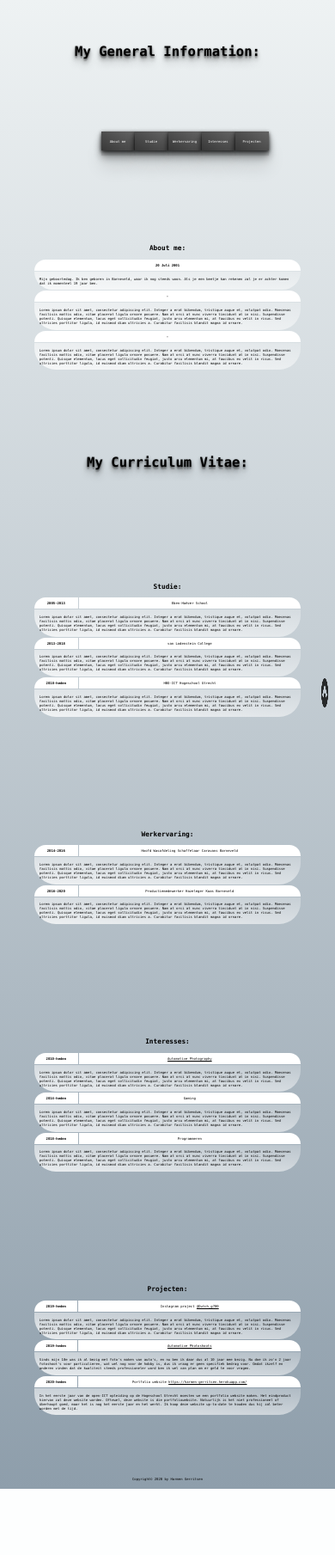
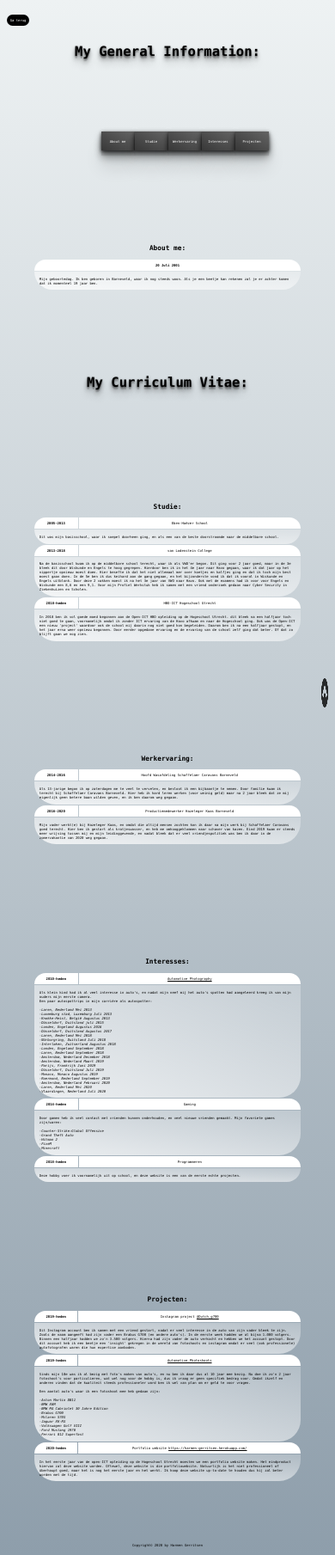
Before and after one commit to HarmenGerritsen/portfolio2, a Flask app: page /about in a window 390 px wide. Shown: the whole page at 86% size. Before the commit the page ends 1732 px from the top, so only its background shows below. Run offline with Flask 2, Linux system fonts and the light colour scheme.

Commit message:
final stages

```diff
--- a/static/about.css
+++ b/static/about.css
@@ -116,7 +116,7 @@ a:hover {
 
 #navtop {
     width: 100%;
-    height: 7vh;
+    height: auto;
     top: 0;
     position: fixed;
     background-color: rgb(39, 39, 44);
@@ -173,6 +173,24 @@ a:hover {
     opacity: 0.8;
 }
 
+/*go back button*/
+
+.myButton {
+	background-color:#000000;
+	border-radius:25px;
+	display: none;
+	cursor:pointer;
+	color:#ffffff;
+	font-size: 1vw;
+	padding: 1vw;
+    text-decoration:none;
+    margin: 1vh 1vw;
+    top: 1vh;
+    left: 1vw;
+    position: fixed;
+    float: left;
+}
+
 /* footer */
 
 footer {
@@ -204,4 +222,7 @@ body {
     #navtop {
         display: none;
     }
+    .myButton {
+        display: inline-block;
+    }
 }
--- a/templates/about.html
+++ b/templates/about.html
@@ -38,7 +38,7 @@
     <tr>
     <td colspan="2" class="info">Mijn geboortedag. Ik ben geboren in Barneveld, waar ik nog steeds woon. Als je een beetje kan rekenen zal je er achter komen dat ik momenteel 19 jaar ben.</td>
     </tr>
-    <tr>
+    <!--<tr>
         <td class="tab1">-</td>
     </tr>
     <tr>
@@ -49,7 +49,7 @@
     </tr>
     <tr>
     <td colspan="2" class="info">Lorem ipsum dolor sit amet, consectetur adipiscing elit. Integer a erat bibendum, tristique augue et, volutpat odio. Maecenas facilisis mattis odio, vitae placerat ligula ornare posuere. Nam at orci at nunc viverra tincidunt at in nisi. Suspendisse potenti. Quisque elementum, lacus eget sollicitudin feugiat, justo arcu elementum mi, at faucibus ex velit in risus. Sed ultricies porttitor ligula, id euismod diam ultricies a. Curabitur facilisis blandit magna id ornare.</td>
-    </tr>
+    </tr>-->
 </table>
 </div>
 <h2>My Curriculum Vitae:</h2>
@@ -62,21 +62,29 @@
         <td class="info-title">Eben-Haëzer School</td>
     </tr>
     <tr>
-    <td colspan="2" class="info">Lorem ipsum dolor sit amet, consectetur adipiscing elit. Integer a erat bibendum, tristique augue et, volutpat odio. Maecenas facilisis mattis odio, vitae placerat ligula ornare posuere. Nam at orci at nunc viverra tincidunt at in nisi. Suspendisse potenti. Quisque elementum, lacus eget sollicitudin feugiat, justo arcu elementum mi, at faucibus ex velit in risus. Sed ultricies porttitor ligula, id euismod diam ultricies a. Curabitur facilisis blandit magna id ornare.</td>
+    <td colspan="2" class="info">Dit was mijn basisschool, waar ik soepel doorheen ging, en als een van de beste doorstroomde naar de middelbare school.</td>
     </tr>
     <tr>
         <td class="tab">2013-2018</td>
         <td class="info-title">van Lodenstein College</td>
     </tr>
     <tr>
-    <td colspan="2" class="info">Lorem ipsum dolor sit amet, consectetur adipiscing elit. Integer a erat bibendum, tristique augue et, volutpat odio. Maecenas facilisis mattis odio, vitae placerat ligula ornare posuere. Nam at orci at nunc viverra tincidunt at in nisi. Suspendisse potenti. Quisque elementum, lacus eget sollicitudin feugiat, justo arcu elementum mi, at faucibus ex velit in risus. Sed ultricies porttitor ligula, id euismod diam ultricies a. Curabitur facilisis blandit magna id ornare.</td>
+    <td colspan="2" class="info">Na de basisschool kwam ik op de middelbare school terecht, waar ik als VWO'er begon. Dit ging voor 2 jaar goed, maar in de 3e bleek dit door Wiskunde en Engels te hoog gegrepen.
+    Hierdoor ben ik in het 4e jaar naar Havo gegaan, waar ik dat jaar op het nippertje opnieuw moest doen. Hier besefte ik dat het niet allemaal mer over koetjes en kalfjes ging en dat ik toch mijn best moest gaan doen.
+    In de 5e ben ik dus keihard aan de gang gegaan, en het bijzonderste vond ik dat ik vooral in Wiskunde en Engels uitblonk. Door deze 2 vakken moest ik na het 3e jaar van VWO naar Havo. Ook met de examens had ik voor
+    voor Engels en Wiskunde een 8,6 en een 9,1. Voor mijn Profiel Werkstuk heb ik samen met een vriend onderzoek gedaan naar Cyber Security in Ziekenhuizen en Scholen.
+    </td>
     </tr>
     <tr>
         <td class="tab">2018-heden</td>
         <td class="info-title">HBO-ICT Hogeschool Utrecht</td>
     </tr>
     <tr>
-    <td colspan="2" class="info">Lorem ipsum dolor sit amet, consectetur adipiscing elit. Integer a erat bibendum, tristique augue et, volutpat odio. Maecenas facilisis mattis odio, vitae placerat ligula ornare posuere. Nam at orci at nunc viverra tincidunt at in nisi. Suspendisse potenti. Quisque elementum, lacus eget sollicitudin feugiat, justo arcu elementum mi, at faucibus ex velit in risus. Sed ultricies porttitor ligula, id euismod diam ultricies a. Curabitur facilisis blandit magna id ornare.</td>
+    <td colspan="2" class="info">
+    In 2018 ben ik vol goede moed begonnen aan de Open-ICT HBO opleiding op de Hogeschool Utrecht. dit bleek na een halfjaar toch niet goed te gaan, voornamelijk omdat ik zonder ICT ervaring van de Havo afkwam en naar de Hogeschool ging.
+    Ook was de Open-ICT een nieuw 'project' waardoor ook de school mij daarin nog niet goed kon begeleiden. Daarom ben ik na een halfjaar gestopt, en het jaar erna weer opnieuw begonnen. Door eerder opgedane ervaring en de ervaring van de school zelf ging dat beter.
+    Of dat zo blijft gaan we nog zien.
+    </td>
     </tr>
 </table>
 </div>
@@ -86,17 +94,23 @@
 <table>
     <tr>
         <td class="tab">2014-2016</td>
-        <td class="info-title">Hoofd Wasafdeling Schaffelaar Caravans Barneveld</td>
+        <td class="info-title">Hoofd Wasafdeling Schaffelaer Caravans Barneveld</td>
     </tr>
     <tr>
-    <td colspan="2" class="info">Lorem ipsum dolor sit amet, consectetur adipiscing elit. Integer a erat bibendum, tristique augue et, volutpat odio. Maecenas facilisis mattis odio, vitae placerat ligula ornare posuere. Nam at orci at nunc viverra tincidunt at in nisi. Suspendisse potenti. Quisque elementum, lacus eget sollicitudin feugiat, justo arcu elementum mi, at faucibus ex velit in risus. Sed ultricies porttitor ligula, id euismod diam ultricies a. Curabitur facilisis blandit magna id ornare.</td>
+    <td colspan="2" class="info">
+        Als 13-jarige begon ik op zaterdagen me te veel te vervelen, en besloot ik een bijbaantje te nemen. Door familie kwam ik terecht bij Schaffelaer Caravans Barneveld. Hier heb ik hard leren werken (voor weinig geld) maar na 2 jaar bleek
+        dat ze mij eigenlijk geen betere baan wilden geven, en ik ben daarom weg gegaan.
+    </td>
     </tr>
     <tr>
         <td class="tab">2016-2020</td>
         <td class="info-title">Productiemedewerker Hazeleger Kaas Barneveld</td>
     </tr>
     <tr>
-    <td colspan="2" class="info">Lorem ipsum dolor sit amet, consectetur adipiscing elit. Integer a erat bibendum, tristique augue et, volutpat odio. Maecenas facilisis mattis odio, vitae placerat ligula ornare posuere. Nam at orci at nunc viverra tincidunt at in nisi. Suspendisse potenti. Quisque elementum, lacus eget sollicitudin feugiat, justo arcu elementum mi, at faucibus ex velit in risus. Sed ultricies porttitor ligula, id euismod diam ultricies a. Curabitur facilisis blandit magna id ornare.</td>
+    <td colspan="2" class="info">
+        Mijn vader werkt(e) bij Hazeleger Kaas, en omdat die altijd mensen zochten kon ik daar na mijn werk bij Schaffelaer Caravans goed terecht. Hier ben ik gestart als kratjeswasser, en heb me omhooggeklommen naar schaver van kazen.
+        Eind 2019 kwam er steeds meer wrijving tussen mij en mijn leidinggevende, en nadat bleek dat er veel vriendjespolitiek was ben ik daar in de zomervakantie van 2020 weg gegaan.
+    </td>
     </tr>
 </table>
 </div>
@@ -109,21 +123,55 @@
         <td class="info-title"><a href="https://www.autogespot.nl/spots?spotter=KIP">Automotive Photography</a></td>
     </tr>
     <tr>
-    <td colspan="2" class="info">Lorem ipsum dolor sit amet, consectetur adipiscing elit. Integer a erat bibendum, tristique augue et, volutpat odio. Maecenas facilisis mattis odio, vitae placerat ligula ornare posuere. Nam at orci at nunc viverra tincidunt at in nisi. Suspendisse potenti. Quisque elementum, lacus eget sollicitudin feugiat, justo arcu elementum mi, at faucibus ex velit in risus. Sed ultricies porttitor ligula, id euismod diam ultricies a. Curabitur facilisis blandit magna id ornare.</td>
+    <td colspan="2" class="info">
+        Als klein kind had ik al veel interesse in auto's, en nadat mijn neef mij het auto's spotten had aangeleerd kreeg ik van mijn ouders mijn eerste camera.
+        <br>
+        Een paar autospottrips in mijn carriére als autospotter:
+        <br><br>
+        <i>-Laren, Nederland Mei 2013<br></i>
+        <i>-Luxemburg stad, Luxemburg Juli 2013<br></i>
+        <i>-Knokke-Heist, België Augustus 2013<br></i>
+        <i>-Düsseldorf, Duitsland juli 2015<br></i>
+        <i>-Londen, Engeland Augustus 2016<br></i>
+        <i>-Düsseldorf, Duitsland Augustus 2017<br></i>
+        <i>-Laren, Nederland Mei 2018<br></i>
+        <i>-Nürburgring, Duitsland Juli 2018<br></i>
+        <i>-Interlaken, Zwitserland Augustus 2018<br></i>
+        <i>-Londen, Engeland September 2018<br></i>
+        <i>-Laren, Nederland September 2018<br></i>
+        <i>-Amsterdam, Nederland December 2018<br></i>
+        <i>-Amsterdam, Nederland Maart 2019<br></i>
+        <i>-Parijs, Frankrijk Juni 2019<br></i>
+        <i>-Düsseldorf, Duitsland Juli 2019<br></i>
+        <i>-Monaco, Monaco Augustus 2019<br></i>
+        <i>-Roermond, Nederland September 2019<br></i>
+        <i>-Amsterdam, Nederland Februari 2020<br></i>
+        <i>-Laren, Nederland Mei 2020<br></i>
+        <i>-Vlaardingen, Nederland Juli 2020<br></i>
+    </td>
     </tr>
     <tr>
         <td class="tab">2014-heden</td>
         <td class="info-title">Gaming</td>
     </tr>
     <tr>
-    <td colspan="2" class="info">Lorem ipsum dolor sit amet, consectetur adipiscing elit. Integer a erat bibendum, tristique augue et, volutpat odio. Maecenas facilisis mattis odio, vitae placerat ligula ornare posuere. Nam at orci at nunc viverra tincidunt at in nisi. Suspendisse potenti. Quisque elementum, lacus eget sollicitudin feugiat, justo arcu elementum mi, at faucibus ex velit in risus. Sed ultricies porttitor ligula, id euismod diam ultricies a. Curabitur facilisis blandit magna id ornare.</td>
+    <td colspan="2" class="info">
+        Door gamen heb ik veel contact met vrienden kunnen onderhouden, en veel nieuwe vrienden gemaakt. Mijn favoriete games zijn/waren: <br><br>
+        <i>-Counter-Strike:Global Offensive
+        <br>-Grand Theft Auto
+        <br>-Hitman 2
+        <br>-FiveM
+        <br>-Minecraft</i>
+    </td>
     </tr>
     <tr>
         <td class="tab">2018-heden</td>
         <td class="info-title">Programmeren</td>
     </tr>
     <tr>
-    <td colspan="2" class="info">Lorem ipsum dolor sit amet, consectetur adipiscing elit. Integer a erat bibendum, tristique augue et, volutpat odio. Maecenas facilisis mattis odio, vitae placerat ligula ornare posuere. Nam at orci at nunc viverra tincidunt at in nisi. Suspendisse potenti. Quisque elementum, lacus eget sollicitudin feugiat, justo arcu elementum mi, at faucibus ex velit in risus. Sed ultricies porttitor ligula, id euismod diam ultricies a. Curabitur facilisis blandit magna id ornare.</td>
+    <td colspan="2" class="info">
+        Deze hobby voer ik voornamelijk uit op school, en deze website is een van de eerste echte projecten.
+    </td>
     </tr>
 </table>
 </div>
@@ -136,7 +184,11 @@
         <td class="info-title">Instagram project <a style href="https://www.instagram.com/dutch_g700/">@Dutch_g700</a></td>
     </tr>
     <tr>
-    <td colspan="2" class="info">Lorem ipsum dolor sit amet, consectetur adipiscing elit. Integer a erat bibendum, tristique augue et, volutpat odio. Maecenas facilisis mattis odio, vitae placerat ligula ornare posuere. Nam at orci at nunc viverra tincidunt at in nisi. Suspendisse potenti. Quisque elementum, lacus eget sollicitudin feugiat, justo arcu elementum mi, at faucibus ex velit in risus. Sed ultricies porttitor ligula, id euismod diam ultricies a. Curabitur facilisis blandit magna id ornare.</td>
+    <td colspan="2" class="info">
+        Dit Instagram account ben ik samen met een vriend gestart, nadat er veel interesse in de auto van zijn vader bleek te zijn. Zoals de naam aangeeft had zijn vader een Brabus G700 (en andere auto's).
+        In de eerste week hadden we al bijna 1.000 volgers. Binnen een halfjaar hadden we zo'n 3.500 volgers. Hierna had zijn vader de auto verkocht en hebben we het account gestopt.
+        Door dit account heb ik een beetje een 'insight' gekregen in de wereld van fotoshoots en instagram omdat er veel (ook professionele) autofotografen waren die hun expertise aanboden.
+    </td>
     </tr>
     <tr>
         <td class="tab">2019-heden</td>
@@ -147,6 +199,19 @@
     Sinds mijn 10e was ik al bezig met foto's maken van auto's, en nu ben ik daar dus al 10 jaar mee bezig.
     Nu doe ik zo'n 2 jaar fotoshoot's voor particulieren, wat wel nog voor de hobby is, dus ik vraag er geen specifiek bedrag voor.
     Omdat ikzelf en anderen vinden dat de kwaliteit steeds professioneler word ben ik wel van plan om er geld te voor vragen.
+    <br><br>
+    Een aantal auto's waar ik een fotoshoot mee heb gedaan zijn:
+    <br><br>
+    <i>
+    -Aston Martin DB11<br>
+    -BMW X6M<br>
+    -BMW M4 Cabriolet 30 Jahre Edition<br>
+    -Brabus G700<br>
+    -Mclaren 570S<br>
+    -Jaguar XK-RS <br>
+    -Volkswagen Golf VIII <br>
+    -Ford Mustang 1970<br>
+    -Ferrari 812 Superfast<br>
     </td>
     </tr>
     <tr>
@@ -160,13 +225,20 @@
     Ik hoop deze website up-to-date te houden dus hij zal beter worden met de tijd.</td>
     </tr>
 </table>
+
 <div id="backbutton">
 <a href="#title">
 <img src="../static/img/totop.png" alt="back up" style="height: 4vh; width: 2vw;">
 </a>
 </div>
+
+<div>
+<a href="/" class="myButton">Ga terug</a>
+</div>
+
 </div>
 <footer>Copyright© 2020 by Harmen Gerritsen</footer>
 </div>
+
 </body>
 </html>
--- a/templates/contact.html
+++ b/templates/contact.html
@@ -67,6 +67,11 @@
     {{  form.submit  }}
     </p>
 </form>
+
+<div>
+<a href="/" class="myButton">Ga terug</a>
+</div>
+
 </div>
 <footer>Copyright© 2020 by Harmen Gerritsen</footer>
 </div>
```
Also changed, not shown: static/contact.css (+21 -1 lines), static/page-not-found.css (+114 -21 lines), templates/page-not-found.html (+18 -4 lines), static/img/goback.png (added).
